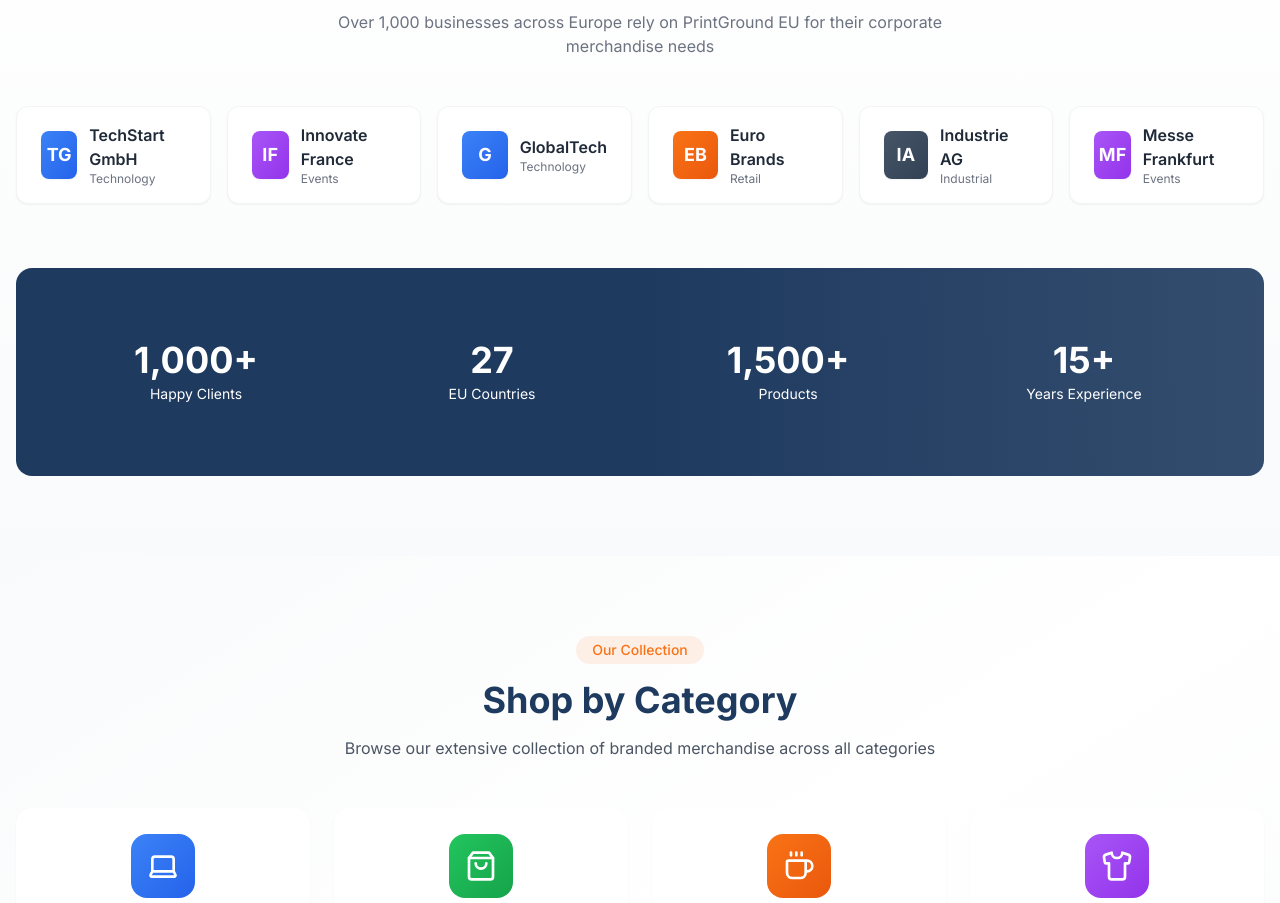
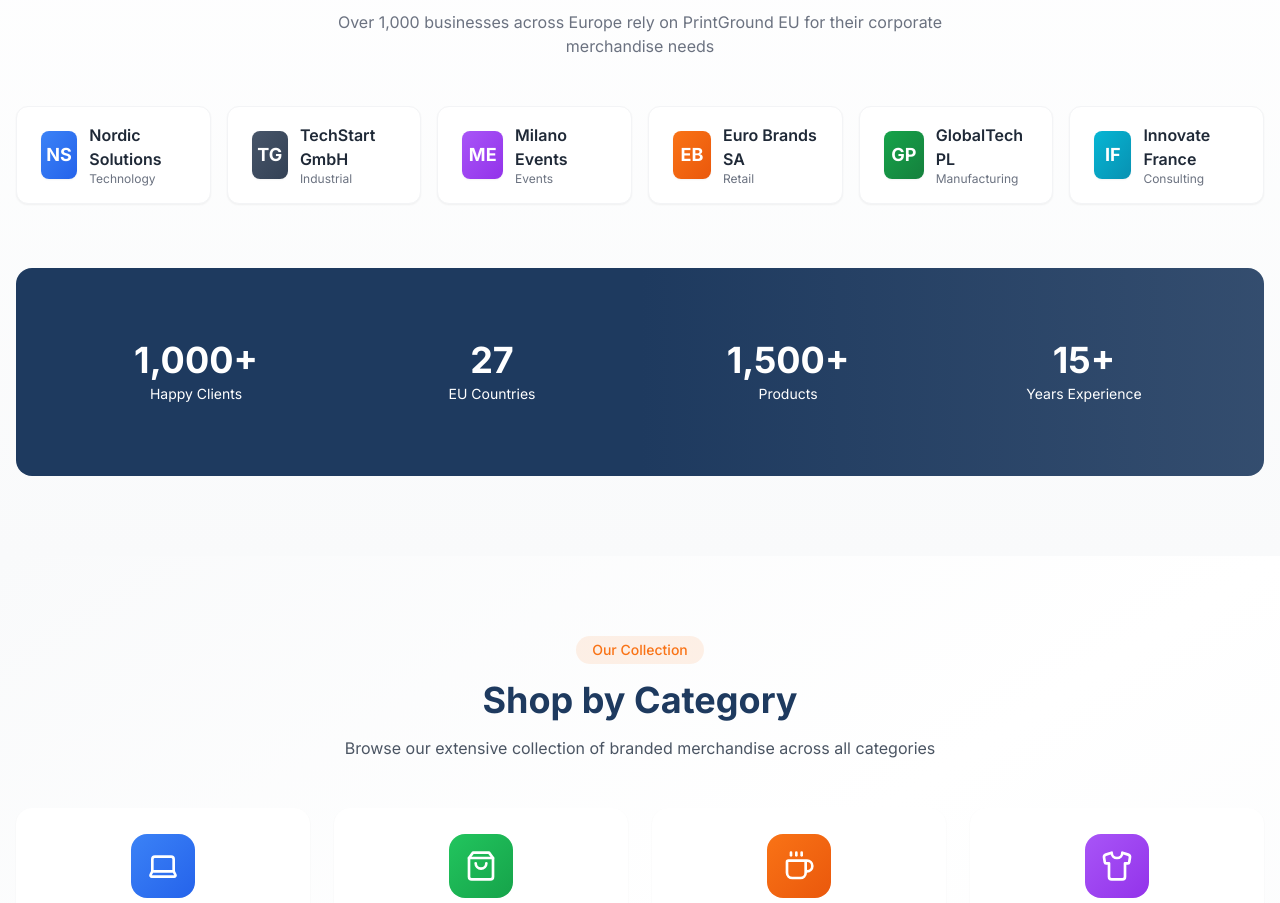
Before and after one commit to BozhidarVladimirov/printgroundeu, a Next.js app: page / in a window 1280 px wide. Shown: the part 1116-2019 px from the top of the page. Built offline with nearby package versions, Linux system fonts and the light colour scheme.

Commit message:
Update trusted companies with generic European names

```diff
--- a/src/components/home/trusted-by.tsx
+++ b/src/components/home/trusted-by.tsx
@@ -3,12 +3,12 @@
 import { motion } from 'framer-motion'
 
 const companies = [
-  { name: 'TechStart GmbH', sector: 'Technology' },
-  { name: 'Innovate France', sector: 'Events' },
-  { name: 'GlobalTech', sector: 'Technology' },
-  { name: 'Euro Brands', sector: 'Retail' },
-  { name: 'Industrie AG', sector: 'Industrial' },
-  { name: 'Messe Frankfurt', sector: 'Events' },
+  { name: 'Nordic Solutions', sector: 'Technology' },
+  { name: 'TechStart GmbH', sector: 'Industrial' },
+  { name: 'Milano Events', sector: 'Events' },
+  { name: 'Euro Brands SA', sector: 'Retail' },
+  { name: 'GlobalTech PL', sector: 'Manufacturing' },
+  { name: 'Innovate France', sector: 'Consulting' },
 ]
 
 function CompanyLogo({ name, sector, index }: { name: string; sector: string; index: number }) {
@@ -19,6 +19,8 @@ function CompanyLogo({ name, sector, index }: { name: string; sector: string; in
     Industrial: 'from-slate-600 to-slate-700',
     Events: 'from-purple-500 to-purple-600',
     Retail: 'from-orange-500 to-orange-600',
+    Manufacturing: 'from-green-600 to-green-700',
+    Consulting: 'from-cyan-500 to-cyan-600',
   }
 
   return (
```
